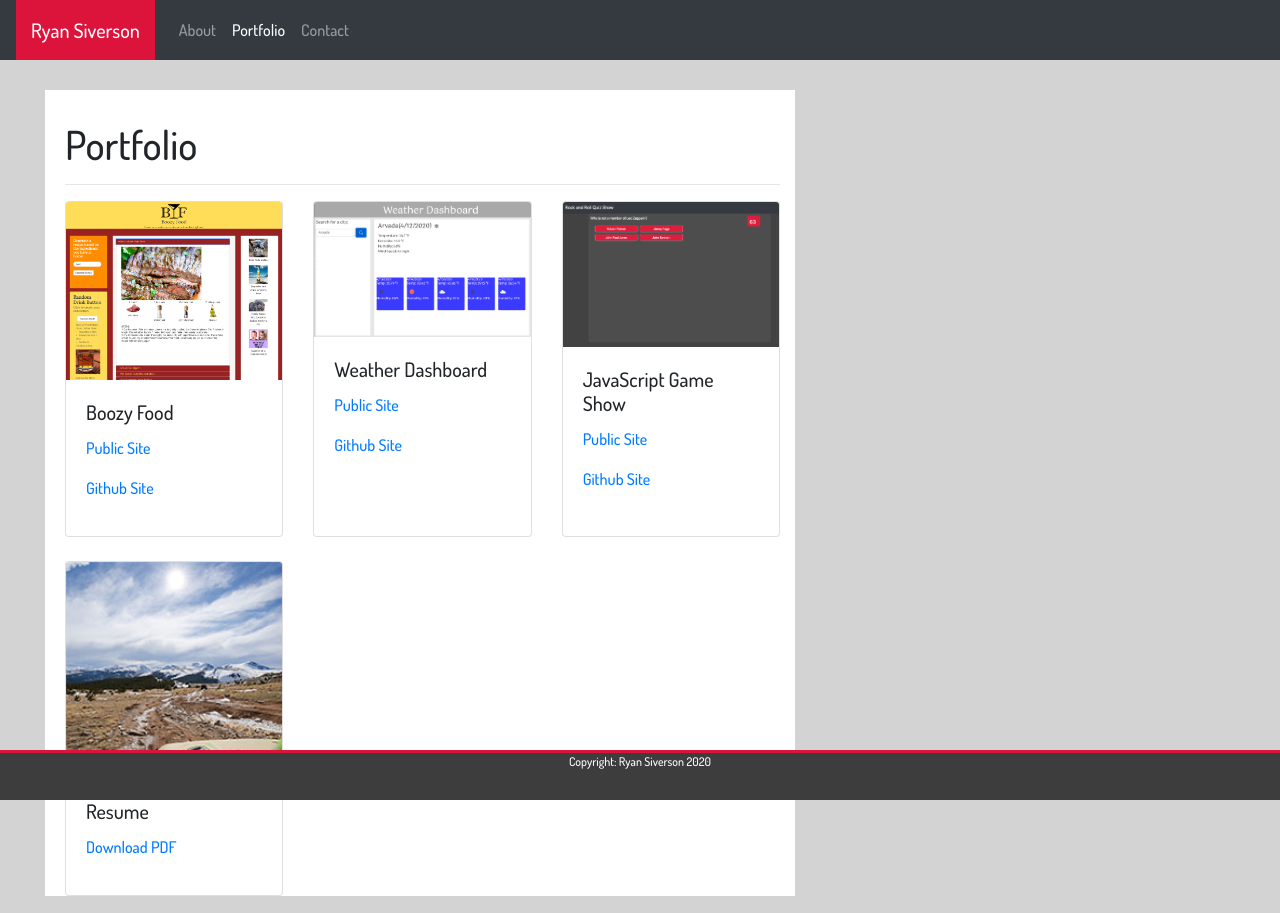
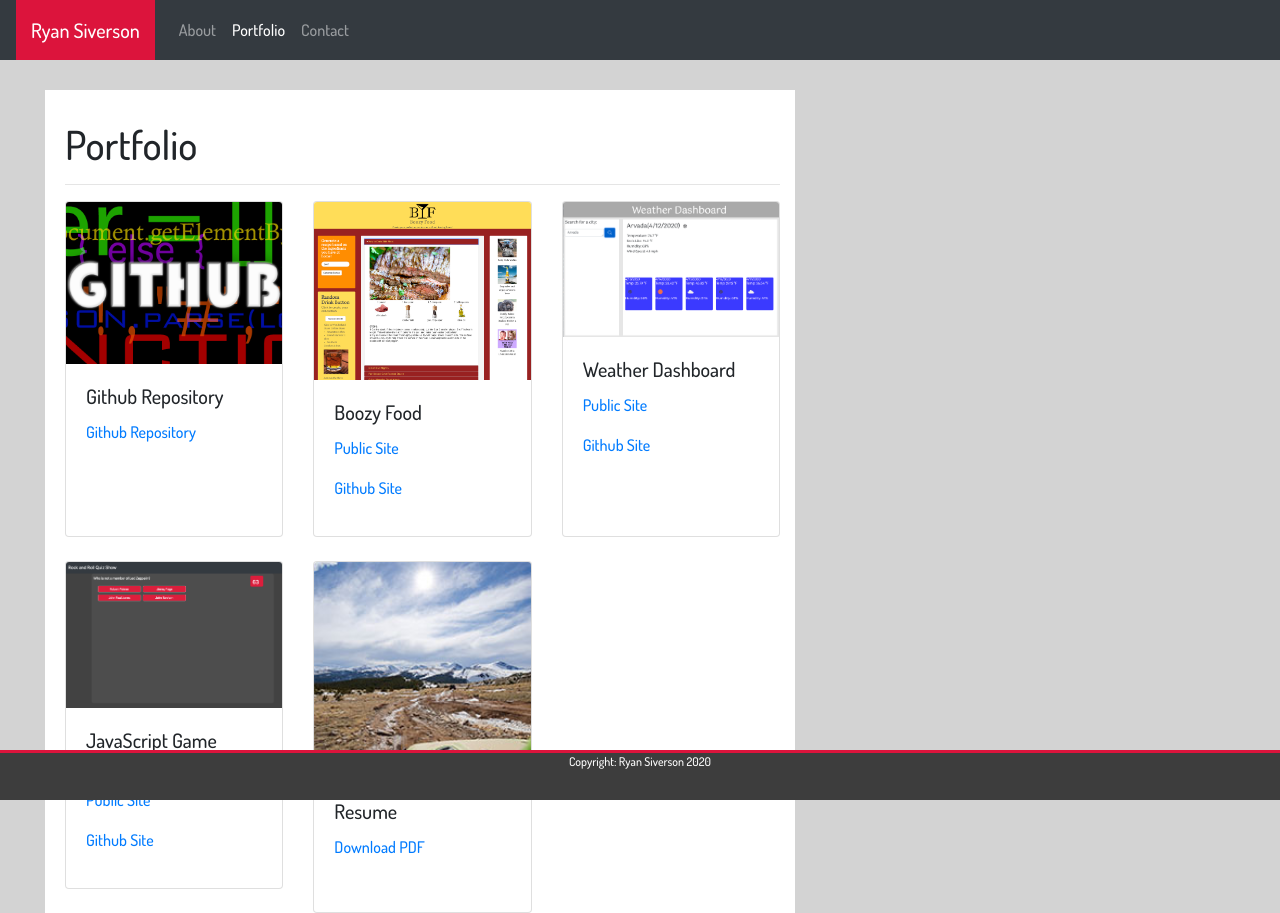
Before and after one commit to rysiphoto/Homework-2, a plain HTML site: page portfolio.html in a window 1280 px wide. Drawn offline with nearby package versions, Linux system fonts and the light colour scheme.

Commit message:
Added Github img and updated code on portfolio page

```diff
--- a/portfolio.html
+++ b/portfolio.html
@@ -43,6 +43,18 @@
 
 
                 <div class="row row-cols-1 row-cols-md-3">
+
+                    <div class="col mb-4">
+                        <div class="card h-100">
+                            <img src="assets/Github.png" class="card-img-top" alt="Github Repository">
+                            <div class="card-body">
+                                <h5 class="card-title">Github Repository</h5>
+                                <p><a href="https://github.com/rysiphoto" target="_blank">Github Repository</a></p>
+
+                            </div>
+                        </div>
+                    </div>
+
                     <div class="col mb-4">
                         <div class="card h-100">
                             <img src="assets/BF_screenshot.png" class="card-img-top" alt="Boozy Food">
@@ -55,7 +67,6 @@
                             </div>
                         </div>
                     </div>
-
 
                     <div class="col mb-4">
                         <div class="card h-100">
```
Also changed, not shown: assets/Github.png (added).
